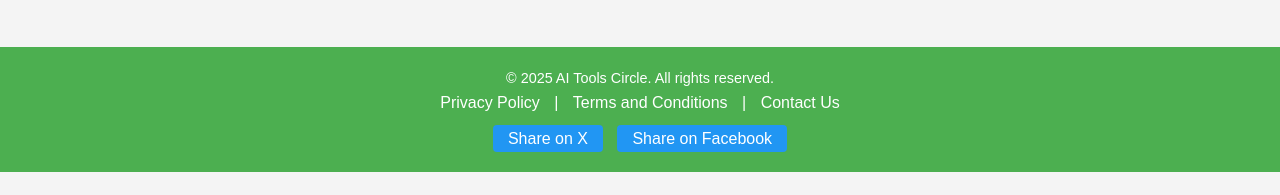
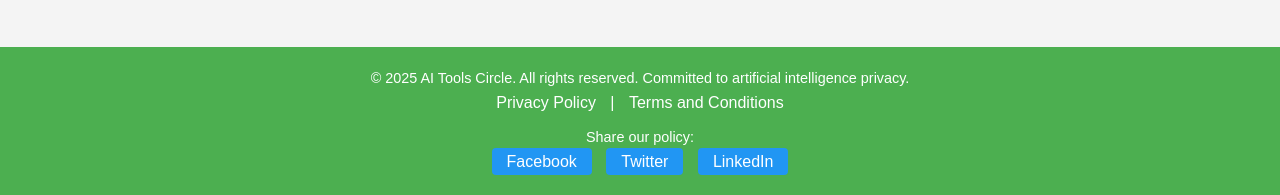
Before and after one commit to aitoolscircle/ai-tools-circle, a plain HTML site: page tools.html in a window 1280 px wide. Shown: the part 2713-2908 px from the top of the page. Before the commit the page ends 2885 px from the top, so only its background shows below. Drawn offline with Linux system fonts and the light colour scheme.

Commit message:
Update tools.html

```diff
--- a/tools.html
+++ b/tools.html
@@ -177,18 +177,20 @@
             </div>
         </section>
     </main>
+
       <footer>
-            <p>&copy; 2025 AI Tools Circle. All rights reserved.</p>
+        <p>&copy; 2025 AI Tools Circle. All rights reserved. Committed to artificial intelligence privacy.</p>
         <div class="footer-links">
-                <a href="privacy-policy.html">Privacy Policy</a> |
-                <a href="terms-conditions.html">Terms and Conditions</a> |
-                <a href="contact.html">Contact Us</a>
+            <a href="privacy-policy.html">Privacy Policy</a> | <a href="terms-conditions.html">Terms and Conditions</a>
         </div>
         <div class="social-share">
-                <a href="https://x.com/intent/tweet?url=https://aitoolscircle.github.io/ai-tools-circle/tools.html&text=Discover all AI tools at AI Tools Circle!" class="share-btn">Share on X</a>
-                <a href="https://www.facebook.com/sharer/sharer.php?u=https://aitoolscircle.github.io/ai-tools-circle/tools.html" class="share-btn">Share on Facebook</a>
+            <p>Share our policy:</p>
+            <a href="#" class="share-btn">Facebook</a>
+            <a href="#" class="share-btn">Twitter</a>
+            <a href="#" class="share-btn">LinkedIn</a>
         </div>
     </footer>
-
     <script src="script.js"></script>
 </body>
+
+</html>
```
Lines whose indentation alone changed are shown as unchanged.
